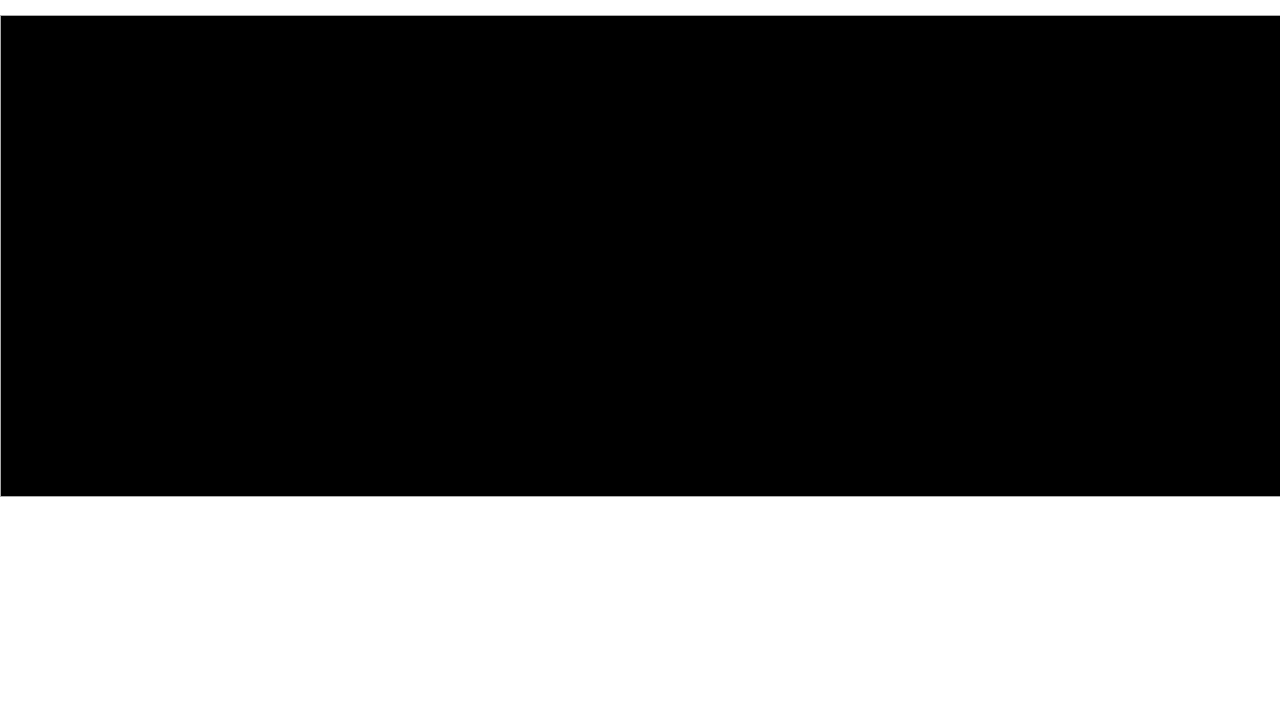
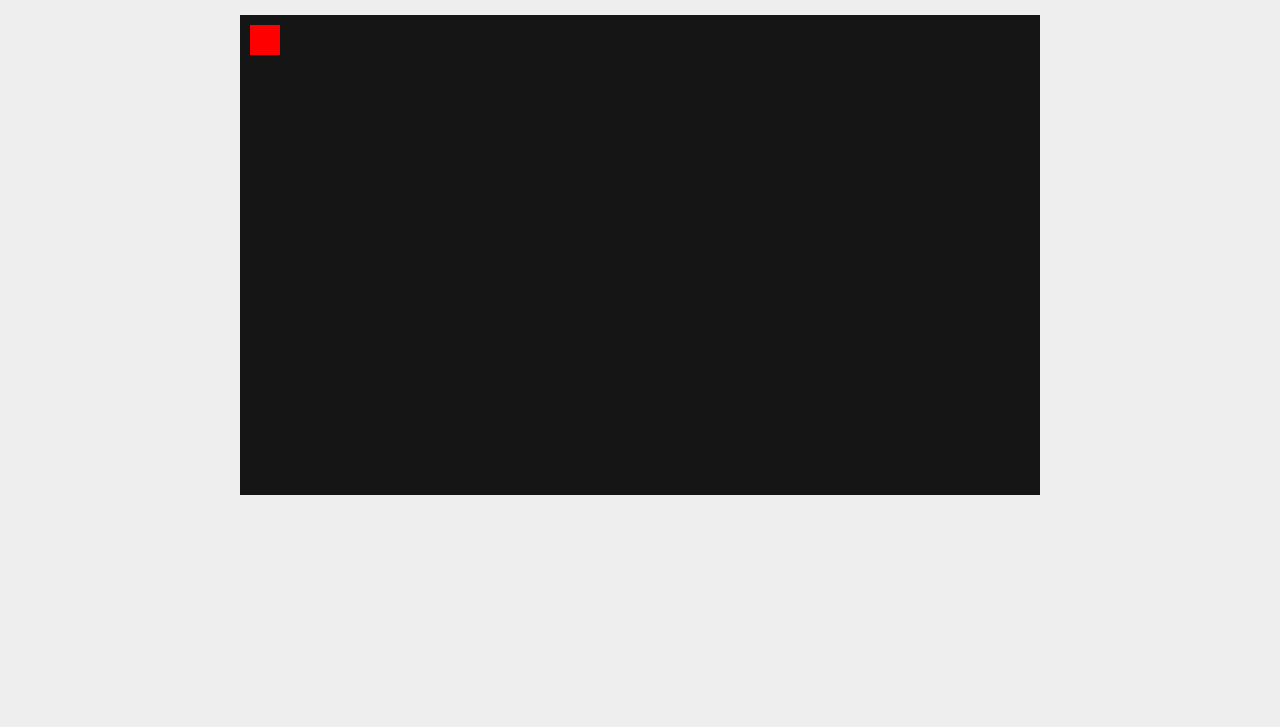
Before and after one commit to AdrielLimanthie/learning-canvas, a plain HTML site: page src/index.html in a window 1280 px wide. Shown: the part 73-800 px from the top of the page. Drawn offline with Linux system fonts and the light colour scheme.

Commit message:
Add a simple object inside the canvas

```diff
--- a/src/index.html
+++ b/src/index.html
@@ -10,5 +10,7 @@
 <body>
     <h1 class="heading">Hello, welcome to learning canvas #1.</h1>
     <canvas id="gameCanvas1" class="canvas"></canvas>
+
+    <script src="script.js"></script>
 </body>
 </html>
--- /dev/null
+++ b/src/script.js
@@ -0,0 +1,23 @@
+var game = {
+    canvas : document.getElementById('gameCanvas1'),
+    start : function() {
+        this.canvas.width = 800
+        this.canvas.height = 480
+        this.context = this.canvas.getContext("2d")
+    }
+}
+
+function character(context, width, height, x, y, color) {
+    this.width = width;
+    this.height = height;
+    this.x = x;
+    this.y = y;
+    ctx = context;
+    ctx.fillStyle = color;
+    ctx.fillRect(this.x, this.y, this.width, this.height);
+}
+
+document.addEventListener("DOMContentLoaded", function(event) {
+    game.start()
+    var player = new character(game.context, 30, 30, 10, 10, "red")
+})
--- a/src/style.css
+++ b/src/style.css
@@ -1,6 +1,9 @@
 body {
     margin: 0;
     padding: 0;
+    height: 100%;
+    background-color: #EEE;
+    text-align: center;
 }
 
 .heading {
@@ -8,8 +11,5 @@ body {
 }
 
 .canvas {
-    width: 100%;
-    height: 480px;
-    border: 1px solid #AAA;
-    background-color: black;
+    background-color: #151515;
 }
```
